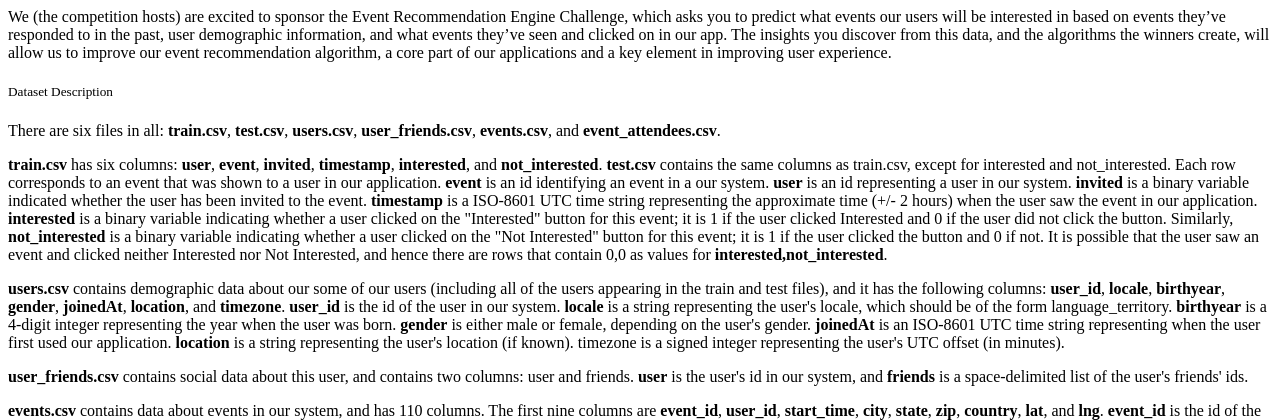
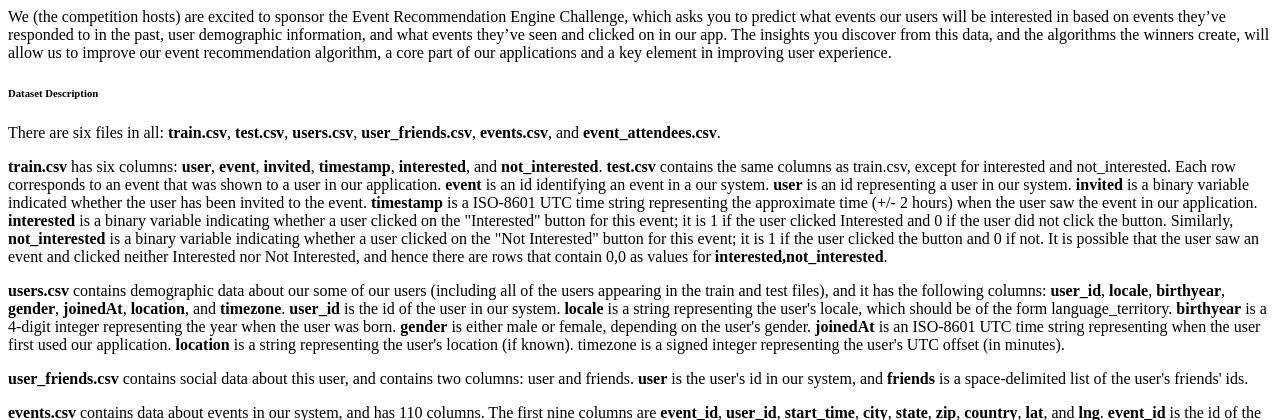
Before and after one commit to rizkyfransisca/Event-Recommendation-Engine-Challenge, a Python web app: template templates/description.html in a window 1280 px wide. Shown: the top 420 px of the page. Run offline with Jinja, Linux system fonts and the light colour scheme; the template is opened without the code that fills it, so the values that code supplies are empty.

Commit message:
edit description

```diff
--- a/templates/description.html
+++ b/templates/description.html
@@ -1,6 +1,6 @@
 <p>We (the competition hosts) are excited to sponsor the Event Recommendation Engine Challenge, which asks you to predict what events our users will be interested in based on events they’ve responded to in the past, user demographic information, and what events they’ve seen and clicked on in our app. The insights you discover from this data, and the algorithms the winners create, will allow us to improve our event recommendation algorithm, a core part of our applications and a key element in improving user experience.</p>
 
-<h5 style="font-weight: normal;">Dataset Description</h5>
+<h6>Dataset Description</h6>
 <p>There are six files in all: <b>train.csv</b>, <b>test.csv</b>, <b>users.csv</b>, <b>user_friends.csv</b>, <b>events.csv</b>, and <b>event_attendees.csv</b>.</p>
 
 <p><b>train.csv</b> has six columns:  <b>user</b>, <b>event</b>, <b>invited</b>, <b>timestamp</b>, <b>interested</b>, and <b>not_interested</b>.  <b>test.csv</b> contains the same columns as train.csv, except for interested and not_interested. Each row corresponds to an event that was shown to a user in our application.  <b>event</b> is an id identifying an event in a our system.  <b>user</b> is an id representing a user in our system.  <b>invited</b> is a binary variable indicated whether the user has been invited to the event. <b>timestamp</b> is a ISO-8601 UTC time string representing the approximate time (+/- 2 hours) when the user saw the event in our application. <b>interested</b> is a binary variable indicating whether a user clicked on the "Interested" button for this event; it is 1 if the user clicked Interested and 0 if the user did not click the button.  Similarly, <b>not_interested</b> is a binary variable indicating whether a user clicked on the "Not Interested" button for this event; it is 1 if the user clicked the button and 0 if not.  It is possible that the user saw an event and clicked neither Interested nor Not Interested, and hence there are rows that contain 0,0 as values for <b>interested,not_interested</b>.</p>
```
